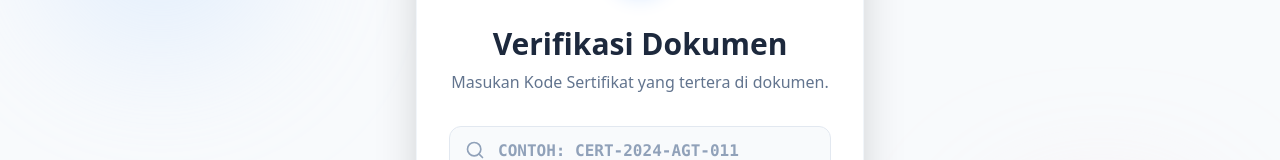
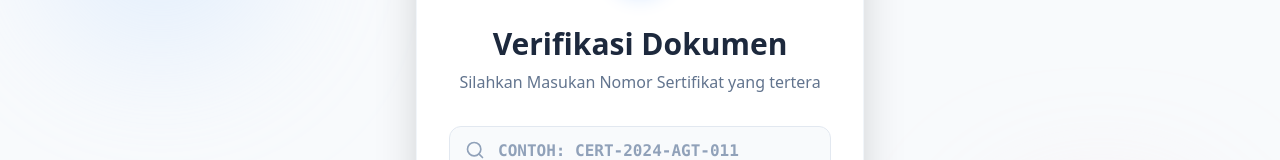
Before and after one commit to akbarpoiun212-afk/verifikasi_datachampion, a React (Vite) app: page / in a window 1280 px wide. Shown: the part 318-478 px from the top of the page. Built offline with nearby package versions, Linux system fonts and the light colour scheme.

Commit message:
Update App.tsx

```diff
--- a/src/App.tsx
+++ b/src/App.tsx
@@ -67,7 +67,7 @@ function VerificationPage() {
             </div>
 
             <h1 className="text-3xl font-extrabold text-slate-800 mb-2">Verifikasi Dokumen</h1>
-            <p className="text-slate-500 mb-8 text-base">Masukan Kode Sertifikat yang tertera di dokumen.</p>
+            <p className="text-slate-500 mb-8 text-base">Silahkan Masukan Nomor Sertifikat yang tertera</p>
 
             <form onSubmit={handleVerify} className="space-y-4">
               <div className="relative group">
```
